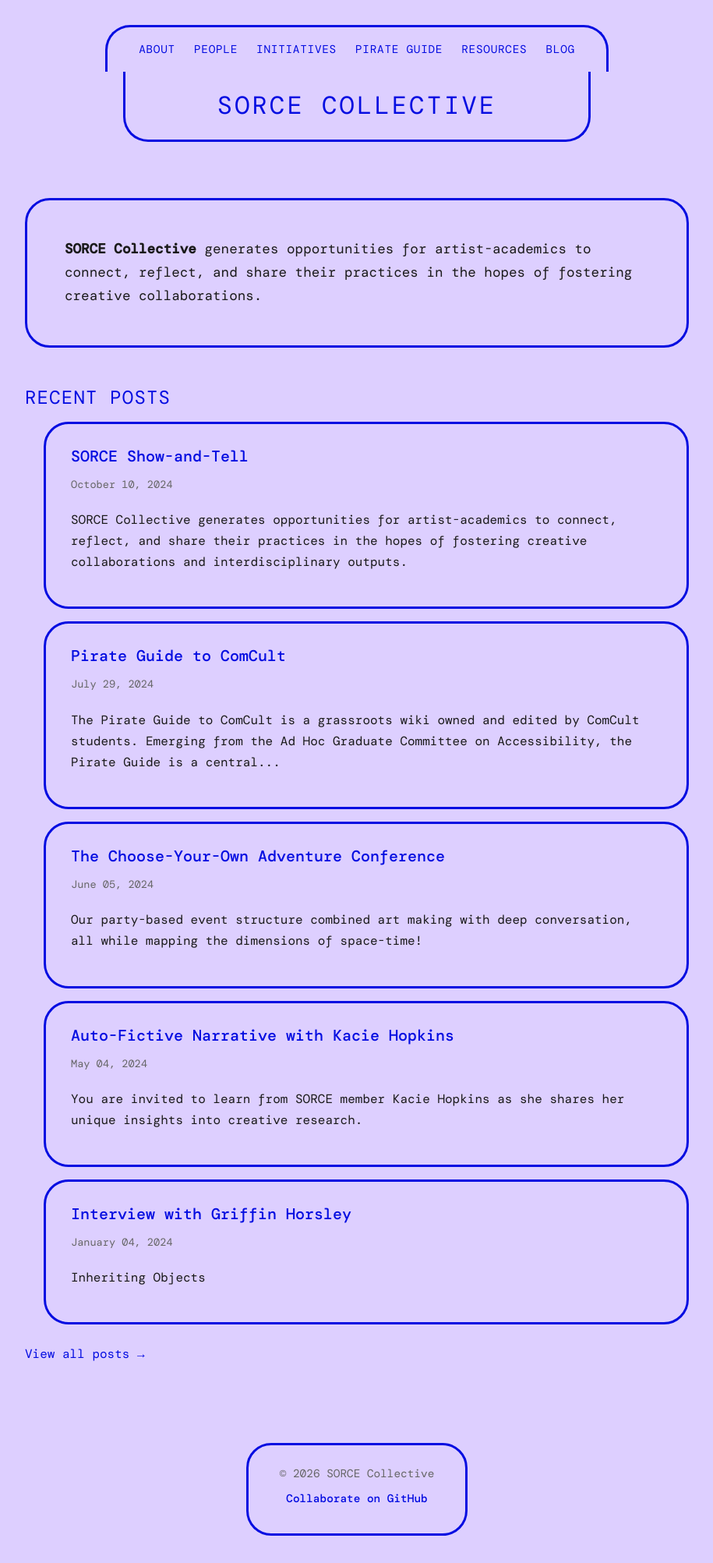
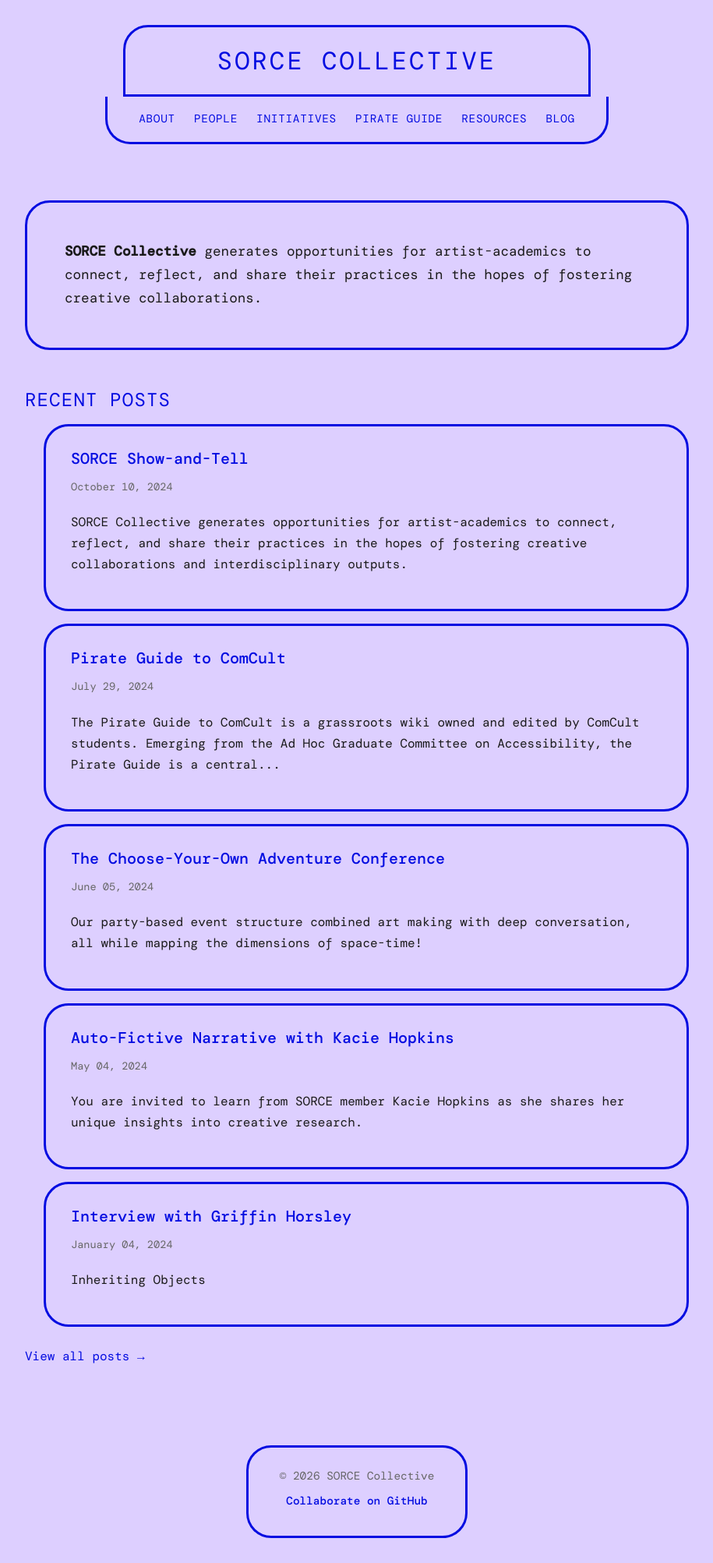
Before and after one commit to iowyth/sorce, a Jekyll site: the page built from index.md, in a window 1280 px wide. Shown: the whole page at 78% size, without its empty margins (182-1097 px from the left). Built offline with Jekyll 4.4.1, drawn with Linux system fonts in a browser that asks for light colours; some web fonts are replaced.

Commit message:
Fix header: title above menu, matching widths, proper borders
- Title on top with rounded top corners and full border
- Nav below with rounded bottom corners, no top border (avoids double line)
- Both elements same width via header-box wrapper
- Fixed mobile responsive styles

Co-Authored-By: Claude Opus 4.5 <noreply@anthropic.com>

```diff
--- a/_layouts/default.html
+++ b/_layouts/default.html
@@ -25,6 +25,9 @@
   <header class="site-header">
     <div class="container">
       <div class="header-box">
+        <a href="{{ '/' | relative_url }}" class="site-title">{{ site.title }}</a>
+      </div>
+      <div class="header-box">
         <nav class="site-nav">
           <a href="{{ '/about' | relative_url }}">About</a>
           <a href="{{ '/people' | relative_url }}">People</a>
@@ -33,9 +36,6 @@
           <a href="{{ '/resources' | relative_url }}">Resources</a>
           <a href="{{ '/blog' | relative_url }}">Blog</a>
         </nav>
-      </div>
-      <div class="header-box">
-        <a href="{{ '/' | relative_url }}" class="site-title">{{ site.title }}</a>
       </div>
       <button class="nav-toggle" aria-label="Toggle navigation">
         <span></span>
--- a/assets/css/style.css
+++ b/assets/css/style.css
@@ -102,8 +102,7 @@ a:hover {
   padding: 1rem 2.5rem;
   background: transparent;
   border: 3px solid var(--primary-blue);
-  border-top: none;
-  border-radius: 0 0 2rem 2rem;
+  border-radius: 2rem 2rem 0 0;
   width: 100%;
   text-align: center;
 }
@@ -118,8 +117,8 @@ a:hover {
   padding: 1rem 2.5rem;
   background: transparent;
   border: 3px solid var(--primary-blue);
-  border-bottom: none;
-  border-radius: 2rem 2rem 0 0;
+  border-top: none;
+  border-radius: 0 0 2rem 2rem;
   width: 100%;
   justify-content: center;
 }
@@ -405,24 +404,29 @@ li {
     position: relative;
   }
 
+  .header-box {
+    min-width: auto;
+    width: 100%;
+  }
+
   .site-title {
     font-size: 1.5rem;
     padding: 0.75rem 1.5rem;
-    border-radius: 0 0 1.5rem 1.5rem;
+    border-radius: 1.5rem 1.5rem 0 0;
   }
 
   .site-nav {
     display: none;
     position: absolute;
-    bottom: 100%;
-    left: 50%;
-    transform: translateX(-50%);
+    top: 100%;
+    left: 0;
+    right: 0;
     background: var(--lavender-bg);
     flex-direction: column;
     padding: 1rem 2rem;
     border: 3px solid var(--primary-blue);
-    border-bottom: none;
-    border-radius: 1.5rem 1.5rem 0 0;
+    border-top: none;
+    border-radius: 0 0 1.5rem 1.5rem;
     gap: 0.75rem;
     z-index: 100;
   }
```
